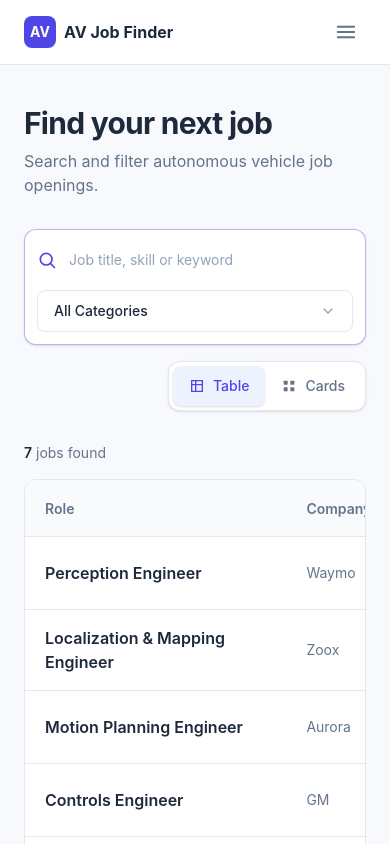
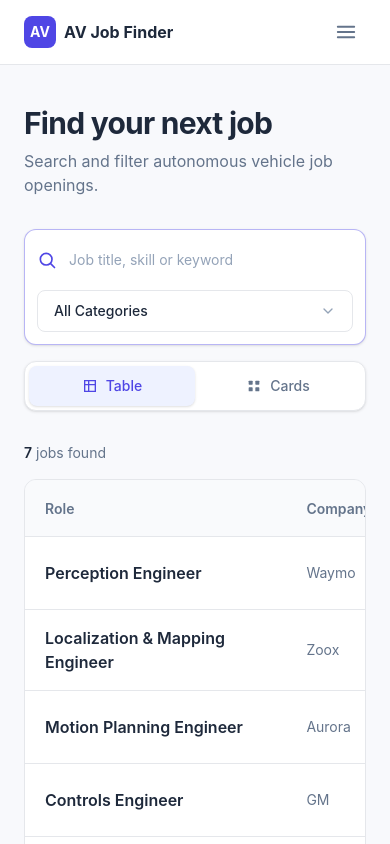
Before and after one commit to husthunterpy01/Autonomous_Vehicle_Job_Profiles_Group3, a Next.js app in the folder frontend/: page /Autonomous_Vehicle_Job_Profiles_Group3/search in a window 390 px wide. Shown: the top 844 px of the page. Built offline with nearby package versions, Linux system fonts and the light colour scheme.

Commit message:
fix(fe-6): make view toggle responsive

```diff
--- a/frontend/components/ui/ViewToggle.tsx
+++ b/frontend/components/ui/ViewToggle.tsx
@@ -8,12 +8,12 @@ export default function ViewToggle({
   onChange: (view: ViewMode) => void;
 }) {
   return (
-    <div className="inline-flex shrink-0 self-end rounded-xl border border-line bg-surface p-1 shadow-sm lg:self-auto">
+    <div className="inline-flex w-full rounded-xl border border-line bg-surface p-1 shadow-sm lg:w-auto">
       <button
         type="button"
         aria-pressed={view === "table"}
         onClick={() => onChange("table")}
-        className={`inline-flex items-center gap-2 rounded-lg px-4 py-2.5 text-sm font-medium transition-colors ${
+        className={`inline-flex flex-1 items-center justify-center gap-2 rounded-lg px-4 py-2.5 text-sm font-medium transition-colors lg:flex-none ${
           view === "table"
             ? "bg-primary-light text-primary shadow-sm"
             : "text-ink-secondary hover:bg-section hover:text-ink"
@@ -35,7 +35,7 @@ export default function ViewToggle({
         type="button"
         aria-pressed={view === "cards"}
         onClick={() => onChange("cards")}
-        className={`inline-flex items-center gap-2 rounded-lg px-4 py-2.5 text-sm font-medium transition-colors ${
+        className={`inline-flex flex-1 items-center justify-center gap-2 rounded-lg px-4 py-2.5 text-sm font-medium transition-colors lg:flex-none ${
           view === "cards"
             ? "bg-primary-light text-primary shadow-sm"
             : "text-ink-secondary hover:bg-section hover:text-ink"
```
